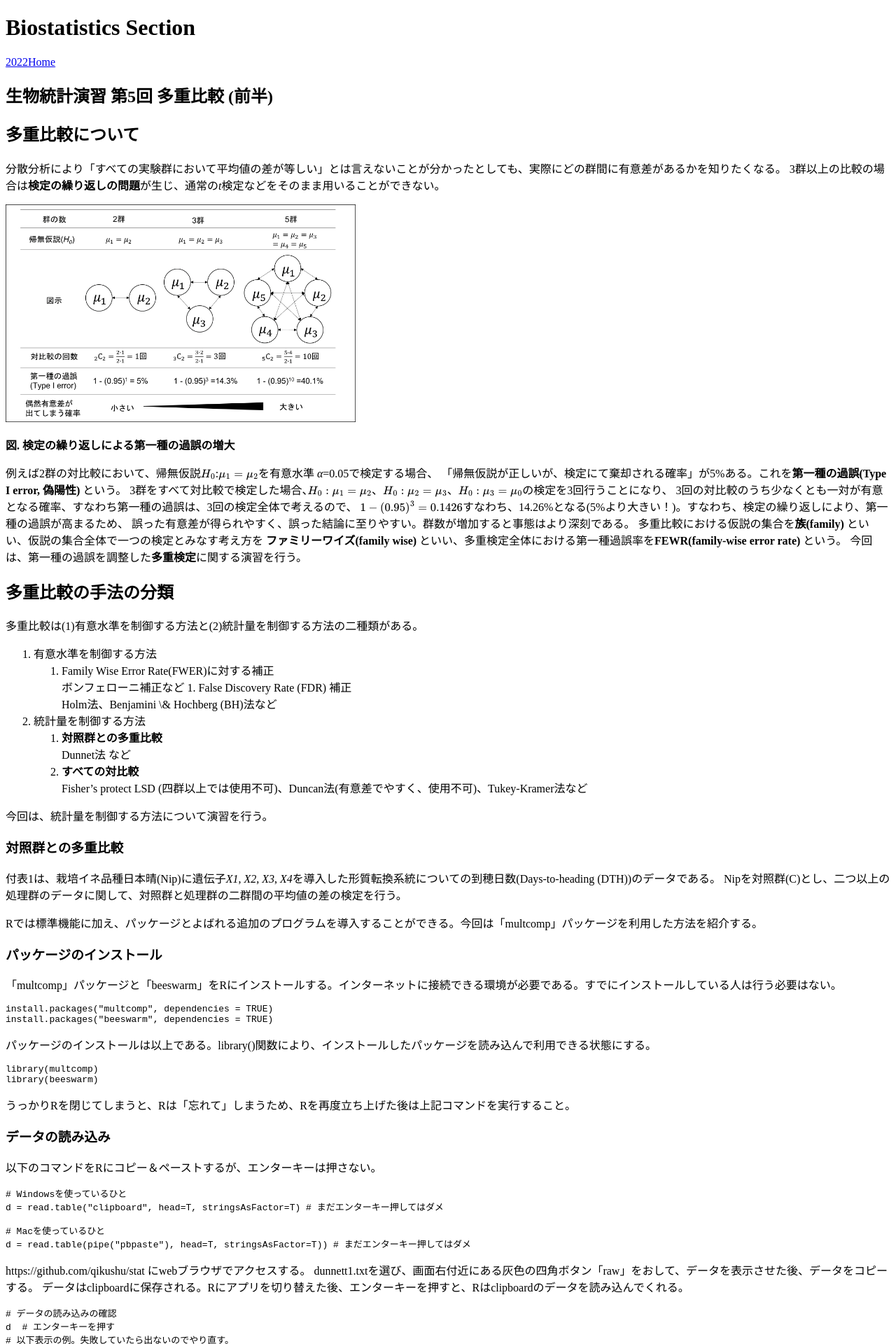
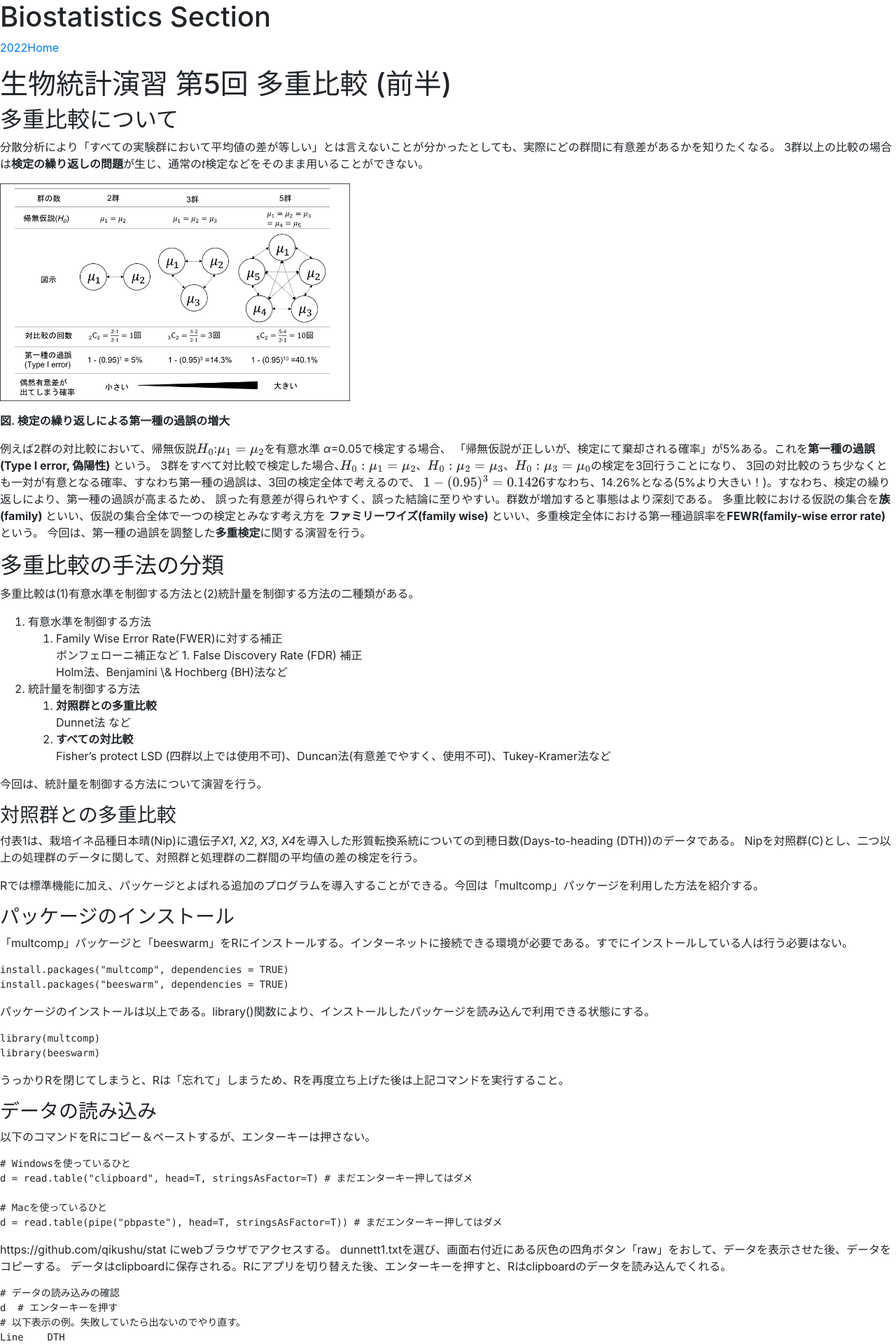
Before and after one commit to qikushu/qikushu.github.io, a Jekyll site: the page built from biostat/2022stat5a.md, in a window 1280 px wide. Shown: the top 1920 px of the page at 70% size. Built offline with Jekyll 4.4.1, drawn with Linux system fonts in a browser that asks for light colours; formulas are drawn with MathJax 3.

Commit message:
Update biostat.html

```diff
--- a/_layouts/biostat.html
+++ b/_layouts/biostat.html
@@ -2,7 +2,8 @@
 <html>
 <head>
     <title>{{ page.title }}</title>
-    <!-- ここに必要な CSS や JavaScript を含めます -->
+    <!-- Bootstrap CSS の追加 -->
+    <link rel="stylesheet" href="https://stackpath.bootstrapcdn.com/bootstrap/4.3.1/css/bootstrap.min.css">
 </head>
 <body>
     <header>
```
